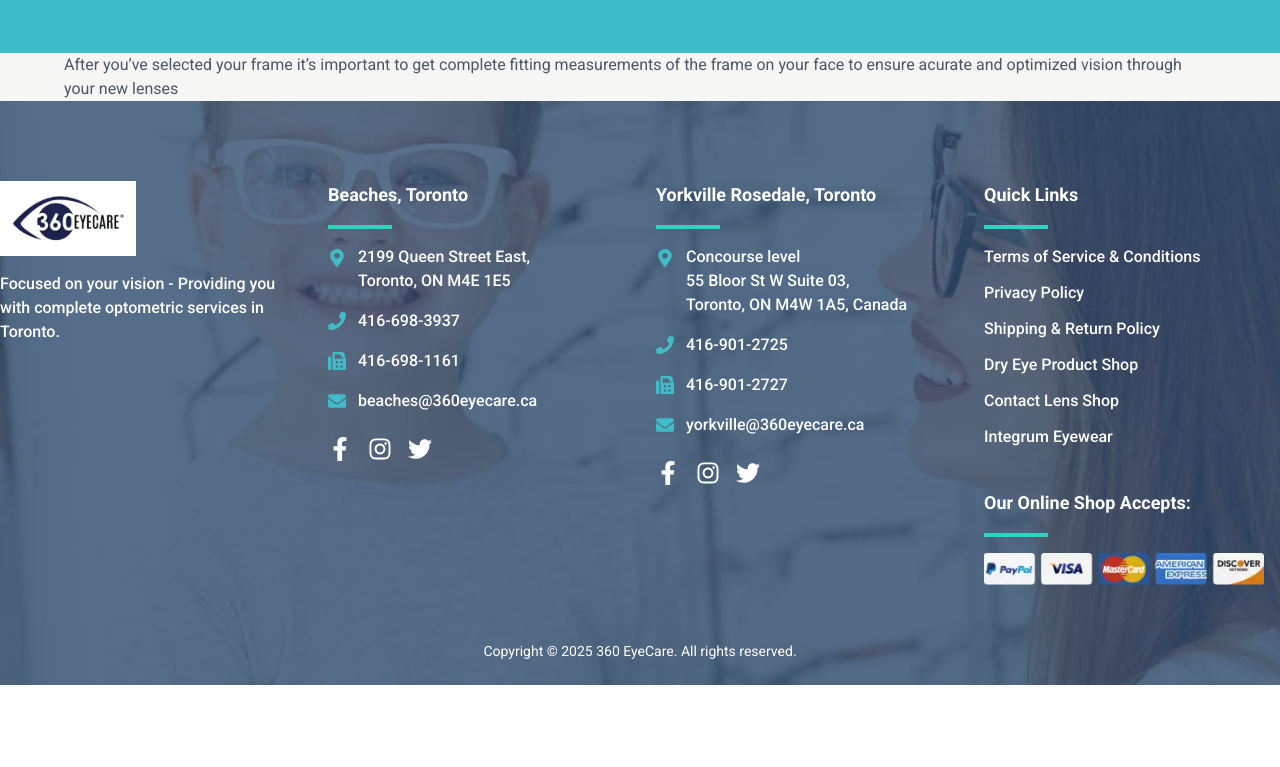
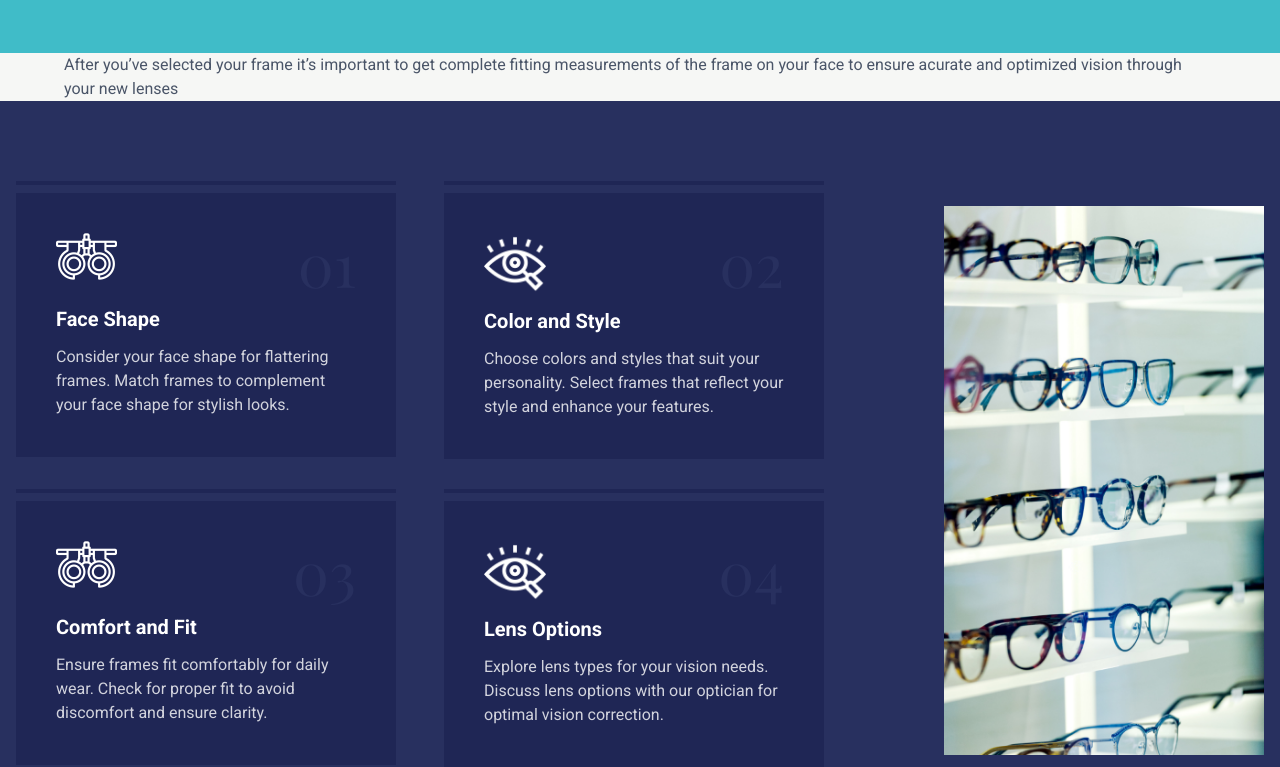
Before and after one commit to invennicoofficial/360-eye-care, a Next.js app: page /selection-guide in a window 1280 px wide. Shown: the part 1213-1980 px from the top of the page. Before the commit the page ends 1898 px from the top, so only its background shows below. Built offline with nearby package versions, Linux system fonts and the light colour scheme.

Commit message:
feat : selection-guide last bottom component

```diff
--- a/app/(eye-ware)/selection-guide/page.jsx
+++ b/app/(eye-ware)/selection-guide/page.jsx
@@ -7,6 +7,7 @@ import DetailsDescripton from "../../../components/common/DetailsDescripton";
 import { eyeglassesFrame } from "../../../constants/prescriptionLenses";
 import BookExamCommon from "../../../components/common/BookExampCommon";
 import { FaUserMd } from "react-icons/fa";
+import SelectionGuide from "../../../components/SelectionGuide";
 
 const page = () => {
   const whyChooseData = [
@@ -83,6 +84,7 @@ const page = () => {
           optimized vision through your new lenses
         </p>
       </div>
+      <SelectionGuide />
     </main>
   );
 };
--- /dev/null
+++ b/components/SelectionGuide.jsx
@@ -0,0 +1,90 @@
+"use client";
+import { Playfair_Display } from "next/font/google";
+import Image from "next/image";
+import React, { useState } from "react";
+import {
+  ColorfulGlassesImage,
+  eyeemergenciesImage,
+  PatientScaledImage,
+} from "../constants/Images";
+import { selectionGuideData } from "../constants/Constants";
+
+const playfair = Playfair_Display({
+  subsets: ["latin"],
+  weight: ["400", "700"],
+});
+
+const SelectionGuide = () => {
+  return (
+    <div className="w-full bg-brand-blue px-4 py-16 md:py-20">
+      <div className="flex flex-col gap-4 max-w-6xl mx-auto"></div>
+
+      <div className="max-w-7xl mx-auto  flex flex-col lg:flex-row gap-8 justify-center">
+        <div className="w-full lg:w-auto flex flex-wrap  gap-9 md:gap-12">
+          {selectionGuideData.map((card) => (
+            <FeatureCard
+              key={card.id}
+              id={card.id}
+              icon={card.icon}
+              title={card.title}
+              description={card.description}
+            />
+          ))}
+        </div>
+
+        <div className="w-full lg:w-80 flex justify-center">
+          <div className="relative w-[350px] h-auto md:h-full max-h-[569px]">
+            <Image
+              src={ColorfulGlassesImage}
+              alt="eye-emergencies-image"
+              width={350}
+              height={600}
+              className="w-[350px] h-[600px] object-contain"
+            />
+          </div>
+        </div>
+      </div>
+    </div>
+  );
+};
+
+// Separate component for the feature card with hover effects
+const FeatureCard = ({ id, icon, title, description }) => {
+  const [isHovered, setIsHovered] = useState(false);
+
+  return (
+    <div
+      className="w-full sm:w-[380px] sm:h-[249px] flex flex-col gap-2 transition-transform duration-300 ease-out"
+      style={{ transform: isHovered ? "scale(0.98)" : "scale(1)" }}
+      onMouseEnter={() => setIsHovered(true)}
+      onMouseLeave={() => setIsHovered(false)}
+    >
+      <div
+        className={`border-t-4 transition-colors duration-300 ${
+          isHovered
+            ? "bg-combination-100 border-combination-100"
+            : "border-brand-line"
+        }`}
+      />
+      <div className="p-6 md:p-10 flex flex-col gap-3 bg-brand-line">
+        <div className="flex justify-between items-start">
+          <Image src={icon} alt={`Feature Icon ${id}`} width={62} height={62} />
+          <p
+            className={` ${
+              playfair.className
+            } text-5xl md:text-6xl text-brand-blue transform transition-transform duration-300 ease-in-out ${
+              isHovered ? "scale-90" : "scale-100"
+            }`}
+          >
+            {id}
+          </p>
+        </div>
+
+        <p className="text-xl font-bold text-white">{title}</p>
+        <p className="text-white text-opacity-80">{description}</p>
+      </div>
+    </div>
+  );
+};
+
+export default SelectionGuide;
--- a/constants/Constants.js
+++ b/constants/Constants.js
@@ -717,6 +717,36 @@ export const eyeemergencyData = [
   },
 ];
 
+export const selectionGuideData = [
+  {
+    id: "01",
+    icon: "/Icons/Optometry-Icon1.webp",
+    title: "Face Shape",
+    description:
+      "Consider your face shape for flattering frames. Match frames to complement your face shape for stylish looks.",
+  },
+  {
+    id: "02",
+    icon: "/Icons/Optometry-Icon2.webp",
+    title: "Color and Style",
+    description:
+      "Choose colors and styles that suit your personality. Select frames that reflect your style and enhance your features.",
+  },
+  {
+    id: "03",
+    icon: "/Icons/Optometry-Icon1.webp",
+    title: "Comfort and Fit",
+    description:
+      "Ensure frames fit comfortably for daily wear. Check for proper fit to avoid discomfort and ensure clarity.",
+  },
+  {
+    id: "04",
+    icon: "/Icons/Optometry-Icon2.webp",
+    title: "Lens Options",
+    description:
+      "Explore lens types for your vision needs. Discuss lens options with our optician for optimal vision correction.",
+  },
+];
 export const laservisiondata = [
   {
     id: "01",
--- a/constants/Images.jsx
+++ b/constants/Images.jsx
@@ -106,11 +106,13 @@ import glassesImage from "../public/eyeglasses-yorkville-Toronto.webp";
 import VirtualConsultImage from "../public/virtualconsultimage.webp";
 import virtualfaqimg from "../public/virtualfaqimage.jpg";
 
+import ColorfulGlassesImage from "../public/colourfulglesses.webp";
 export {
   EyeCareLogo,
   glassesImage,
   VirtualConsultImage,
   virtualfaqimg,
+  ColorfulGlassesImage,
   HoyaImage,
   beaches360Image,
   findeyedoctorImage,
```
Also changed, not shown: public/colourfulglesses.webp (added).
